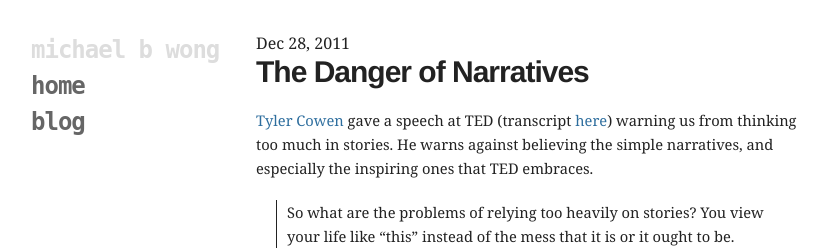
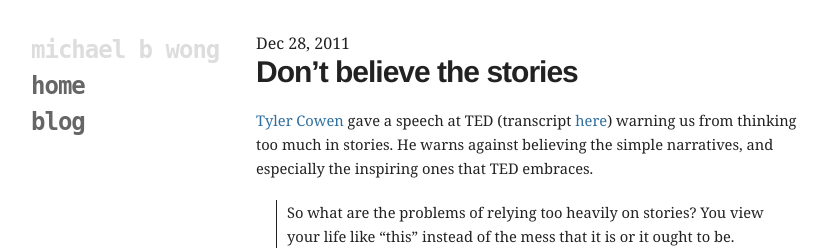
Before and after one commit to mbwong/mbwong.github.com, a Jekyll site: the page built from _posts/2011-12-28-stop-making-sense.md, in a window 1280 px wide. Shown: the top 250 px of the page, without its empty margins (94-930 px from the left). Built offline with Jekyll 4.4.1, drawn with Linux system fonts in a browser that asks for light colours.

Commit message:
Update _posts/2011-12-28-stop-making-sense.md

```diff
--- a/_posts/2011-12-28-stop-making-sense.md
+++ b/_posts/2011-12-28-stop-making-sense.md
@@ -1,9 +1,9 @@
 ---
 tags: life personal
-title: The Danger of Narratives
+title: Don't believe the stories
 layout: post
 ---
-# The Danger of Narratives
+# Don't believe the stories
 
 [Tyler Cowen](http://marginalrevolution.com/) gave a speech at TED (transcript
 [here](http://lesswrong.com/r/discussion/lw/8w1/transcript_tyler_cowen_on_stor
```
